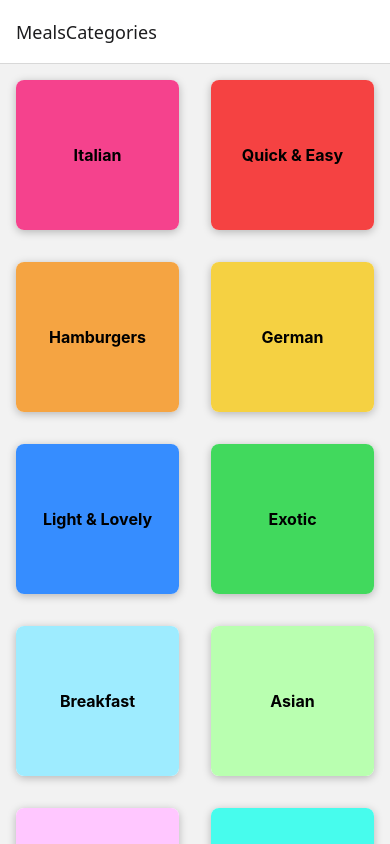
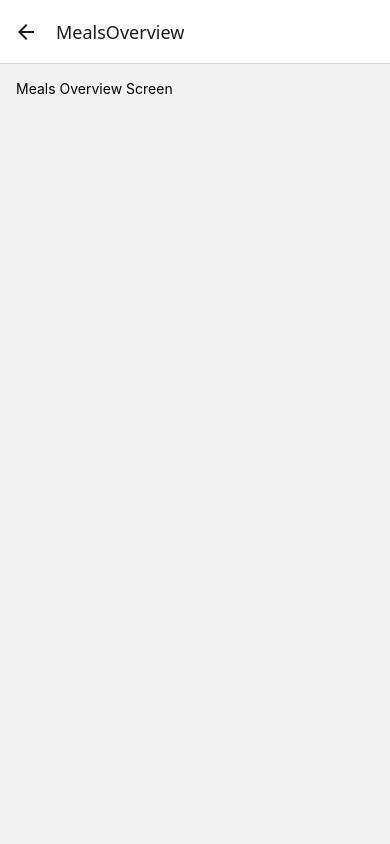
Before and after one commit to evelinmarit/RNCourse3_MealApp, a React Native app: screen /MealsOverview in a window 390 px wide. Built offline with nearby package versions, Linux system fonts and the light colour scheme.

Commit message:
Implementing Navigation Between Two Screens, p 96

```diff
--- a/App.js
+++ b/App.js
@@ -4,6 +4,7 @@
 import { createNativeStackNavigator } from "@react-navigation/native-stack";
 
 import CategoriesScreen from "./screens/CategoriesScreen";
+import MealsOverviewScreen from "./screens/MealsOverviewScreen";
 
 const Stack = createNativeStackNavigator();
 
@@ -14,6 +15,7 @@
       <NavigationContainer>
         <Stack.Navigator>
           <Stack.Screen name="MealsCategories" component={CategoriesScreen} />
+          <Stack.Screen name="MealsOverview" component={MealsOverviewScreen} />
         </Stack.Navigator>
       </NavigationContainer>
     </>
--- a/components/CategoryGridTile.js
+++ b/components/CategoryGridTile.js
@@ -1,6 +1,6 @@
 import { Pressable, View, Text, StyleSheet, Platform } from "react-native";
 
-function CategoryGridTile({ title, color }) {
+function CategoryGridTile({ title, color, onPress }) {
   return (
     <View style={styles.gridItem}>
       <Pressable
@@ -9,6 +9,7 @@
           styles.button,
           pressed ? styles.buttonPressed : null,
         ]}
+        onPress={onPress}
       >
         <View style={[styles.innerContainer, { backgroundColor: color }]}>
           <Text style={styles.title}>{title}</Text>
--- a/screens/CategoriesScreen.js
+++ b/screens/CategoriesScreen.js
@@ -3,13 +3,19 @@
 import { CATEGORIES } from "../data/dummy-data";
 import CategoryGridTile from "../components/CategoryGridTile";
 
-function renderCategoryItem(itemData) {
-  return (
-    <CategoryGridTile title={itemData.item.title} color={itemData.item.color} />
-  );
-}
-
-function CategoriesScreen() {
+function CategoriesScreen({ navigation }) {
+  function renderCategoryItem(itemData) {
+    function pressHandler() {
+      navigation.navigate('MealsOverview');
+    }
+    return (
+      <CategoryGridTile
+        title={itemData.item.title}
+        color={itemData.item.color}
+        onPress={pressHandler}
+      />
+    );
+  }
   return (
     <FlatList
       data={CATEGORIES}
@@ -18,7 +24,6 @@
       numColumns={2}
       key={4}
     />
-
   );
 }
 
--- /dev/null
+++ b/screens/MealsOverviewScreen.js
@@ -0,0 +1,19 @@
+import { MEALS} from '../data/dummy-data';
+import { View, Text, StyleSheet } from 'react-native';
+
+function MealsOverviewScreen() {
+    return (
+        <View style={styles.container}>
+            <Text>Meals Overview Screen</Text>
+        </View>
+    );
+};
+
+export default MealsOverviewScreen;
+
+const styles = StyleSheet.create({
+    container: {
+        flex: 1,
+        padding: 16,
+    }
+});
```
